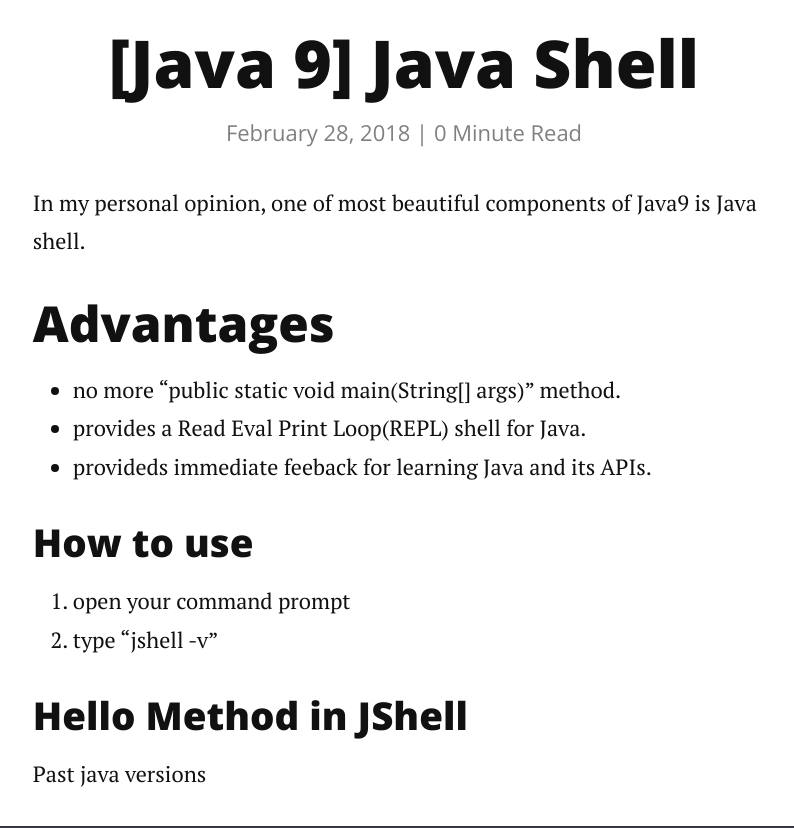
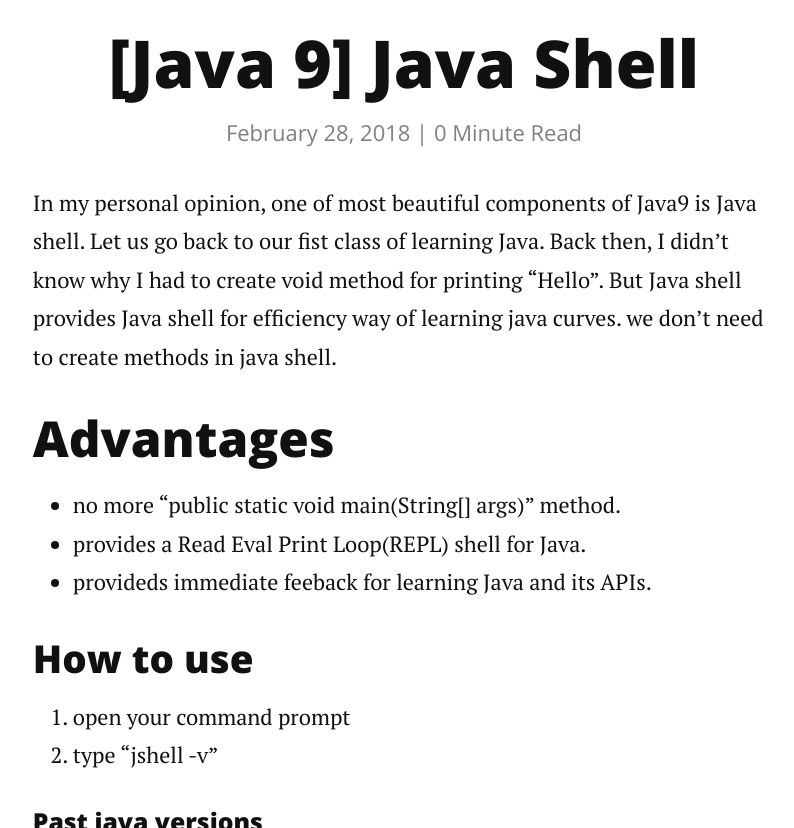
Before and after one commit to jin-dev/jin-dev.github.com, a Jekyll site: the page built from _posts/2018-02-28-Java9_jShell.markdown, in a window 1280 px wide and 900 px high, scrolled down 262 px, cut to the strip 72-900 px from the top of the window. Shown: the whole strip, without its empty margins (236-1030 px from the left). Built offline with Jekyll 4.4.1, drawn with Linux system fonts in a browser that asks for light colours; nearby versions of some CDN libraries; comment, search, counter and statistics services are not loaded.

Commit message:
fixed Java shell post

`````diff
--- a/_posts/2018-02-28-Java9_jShell.markdown
+++ b/_posts/2018-02-28-Java9_jShell.markdown
@@ -4,7 +4,7 @@ title:  "[Java 9] Java Shell "
 date:   2018-02-28
 ---
 
-In my personal opinion, one of most beautiful components of Java9 is Java shell.
+In my personal opinion, one of most beautiful components of Java9 is Java shell. Let us go back to our fist class of learning Java. Back then, I didn't know why I had to create void method for printing "Hello". But Java shell provides Java shell for efficiency way of learning java curves. we don't need to create methods in java shell.
 
 ## Advantages
 + no more "public static void main(String[] args)" method.
@@ -15,9 +15,8 @@ In my personal opinion, one of most beautiful components of Java9 is Java shell.
 1. open your command prompt
 2. type "jshell -v"
 
-### Hello Method in JShell
 
-Past java versions
+#### Past java versions
 ````
 public class Main {
   public sttic void main (String[] args) {
`````
